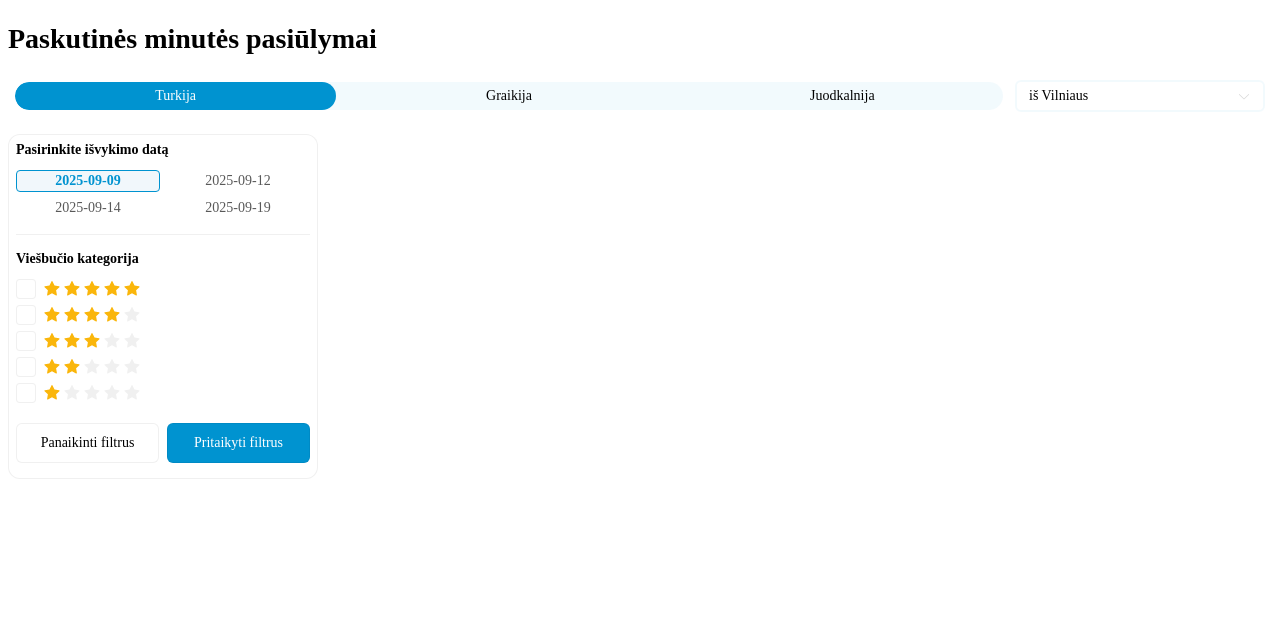
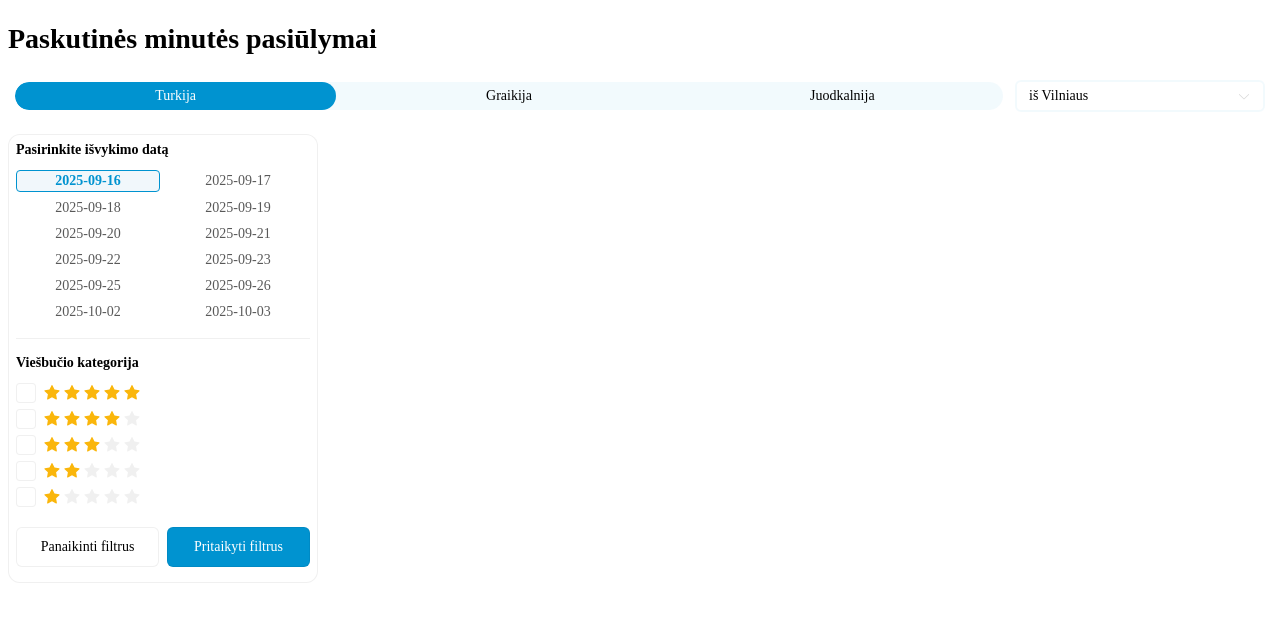
Before and after one commit to ct-balt/offers-hotel-incentive, a website: page src/index.html in a window 1280 px wide. Drawn offline with Linux system fonts and the light colour scheme; no server answers.

Commit message:
updated offers and fixed dates sort

```diff
--- a/src/index.html
+++ b/src/index.html
@@ -100,79 +100,63 @@
                 },
                 beginDates: [
                   {
-                    date: "2025-08-28",
+                    date: "2025-09-16",
+                    stayNights: [{ value: 6 }, { value: 7 }, { value: 9 }],
+                    departures: ["vilnius"],
+                  },
+                  {
+                    date: "2025-09-17",
+                    stayNights: [{ value: 5 }, { value: 6 }, { value: 7 }],
+                    departures: ["vilnius"],
+                  },
+                  {
+                    date: "2025-09-18",
+                    stayNights: [{ value: 4 }, { value: 5 }, { value: 7 }],
+                    departures: ["vilnius"],
+                  },
+                  {
+                    date: "2025-09-19",
                     stayNights: [
-                      { value: 6 },
+                      { value: 3 },
+                      { value: 4 },
                       { value: 7 },
-                      { value: 9 },
                       { value: 10 },
                     ],
                     departures: ["vilnius"],
                   },
                   {
-                    date: "2025-08-29",
-                    stayNights: [
-                      { value: 5 },
-                      { value: 6 },
-                      { value: 8 },
-                      { value: 9 },
-                    ],
+                    date: "2025-09-20",
+                    stayNights: [{ value: 3 }, { value: 9 }],
                     departures: ["vilnius"],
                   },
                   {
-                    date: "2025-09-01",
-                    stayNights: [
-                      { value: 3 },
-                      { value: 4 },
-                      { value: 6 },
-                      { value: 7 },
-                      { value: 9 },
-                      { value: 10 },
-                    ],
+                    date: "2025-09-21",
+                    stayNights: [{ value: 7 }],
                     departures: ["vilnius"],
                   },
                   {
-                    date: "2025-09-02",
-                    stayNights: [
-                      { value: 4 },
-                      { value: 5 },
-                      { value: 7 },
-                      { value: 8 },
-                      { value: 9 },
-                      { value: 11 },
-                      { value: 12 },
-                    ],
+                    date: "2025-09-22",
+                    stayNights: [{ value: 7 }, { value: 13 }, { value: 14 }],
                     departures: ["vilnius"],
                   },
                   {
-                    date: "2025-09-05",
+                    date: "2025-09-23",
                     stayNights: [
-                      { value: 5 },
                       { value: 6 },
-                      { value: 8 },
-                      { value: 9 },
-                      { value: 10 },
-                    ],
-                    departures: ["vilnius"],
-                  },
-                  {
-                    date: "2025-09-09",
-                    stayNights: [
                       { value: 7 },
-                      { value: 8 },
-                      { value: 9 },
+                      { value: 12 },
                       { value: 13 },
                     ],
                     departures: ["vilnius"],
                   },
                   {
-                    date: "2025-09-12",
-                    stayNights: [{ value: 6 }, { value: 10 }],
+                    date: "2025-09-25",
+                    stayNights: [{ value: 6 }, { value: 10 }, { value: 11 }],
                     departures: ["vilnius"],
                   },
                   {
-                    date: "2025-09-14",
-                    stayNights: [{ value: 7 }, { value: 8 }],
+                    date: "2025-09-26",
+                    stayNights: [{ value: 9 }, { value: 10 }, { value: 12 }],
                     departures: ["vilnius"],
                   },
                   {
@@ -181,7 +165,17 @@
                     departures: ["kaunas"],
                   },
                   {
+                    date: "2025-09-17",
+                    stayNights: [{ value: 7 }],
+                    departures: ["kaunas"],
+                  },
+                  {
                     date: "2025-09-22",
+                    stayNights: [{ value: 7 }],
+                    departures: ["kaunas"],
+                  },
+                  {
+                    date: "2025-09-23",
                     stayNights: [{ value: 7 }],
                     departures: ["kaunas"],
                   },
@@ -195,12 +189,31 @@
                 },
                 beginDates: [
                   {
-                    date: "2025-09-12",
+                    date: "2025-10-03",
+                    stayNights: [{ value: 7 }],
+                    departures: ["vilnius"],
+                  },
+                ],
+              },
+              {
+                name: "dalamanas",
+                departures: {
+                  displayName: ["Vilniaus"],
+                  name: ["vilnius"],
+                },
+                beginDates: [
+                  {
+                    date: "2025-09-18",
                     stayNights: [{ value: 7 }],
                     departures: ["vilnius"],
                   },
                   {
-                    date: "2025-09-19",
+                    date: "2025-09-25",
+                    stayNights: [{ value: 7 }],
+                    departures: ["vilnius"],
+                  },
+                  {
+                    date: "2025-10-02",
                     stayNights: [{ value: 7 }],
                     departures: ["vilnius"],
                   },
@@ -228,6 +241,11 @@
                     stayNights: [{ value: 7 }],
                     departures: ["vilnius"],
                   },
+                  {
+                    date: "2025-09-27",
+                    stayNights: [{ value: 7 }],
+                    departures: ["vilnius"],
+                  },
                 ],
               },
             ],
@@ -243,12 +261,17 @@
                 },
                 beginDates: [
                   {
-                    date: "2025-09-03",
+                    date: "2025-09-21",
                     stayNights: [{ value: 7 }],
                     departures: ["vilnius"],
                   },
                   {
-                    date: "2025-09-21",
+                    date: "2025-09-24",
+                    stayNights: [{ value: 7 }],
+                    departures: ["vilnius"],
+                  },
+                  {
+                    date: "2025-09-28",
                     stayNights: [{ value: 7 }],
                     departures: ["vilnius"],
                   },
--- a/src/index.js
+++ b/src/index.js
@@ -66,7 +66,7 @@ function loadAvailableDates() {
   const dates = getAvailableDates(matchedDestination.destination);
   const allDates = dates.flatMap((city) => city.availableDates);
 
-  const uniqueDates = [...new Set(allDates)];
+  const uniqueDates = [...new Set(allDates)].sort();
 
   listDates(uniqueDates);
 }
```
Also changed, not shown: build/index.html, build/index.min.js.
